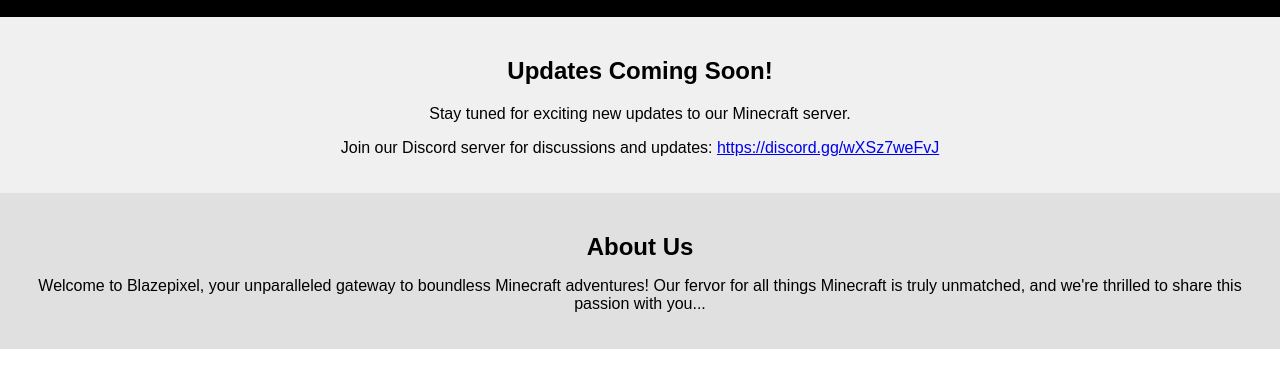
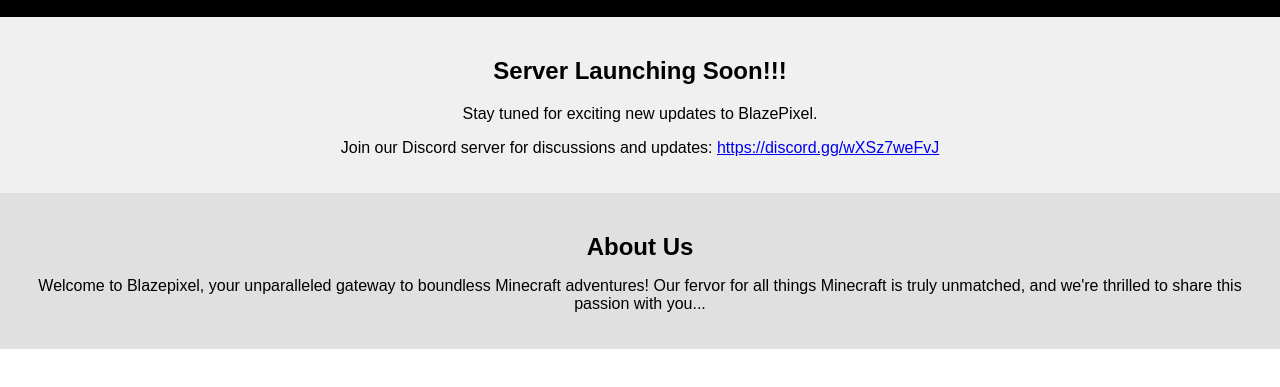
Before and after one commit to Blazepixel2023/blaze, a plain HTML site: page index.html in a window 1280 px wide. Shown: the part 73-460 px from the top of the page. Drawn offline with Linux system fonts and the light colour scheme.

Commit message:
Update index.html

```diff
--- a/index.html
+++ b/index.html
@@ -94,8 +94,8 @@
     </header>
 
     <div class="update-box">
-        <h2>Updates Coming Soon!</h2>
-        <p>Stay tuned for exciting new updates to our Minecraft server.</p>
+        <h2>Server Launching Soon!!!</h2>
+        <p>Stay tuned for exciting new updates to BlazePixel.</p>
         <p>Join our Discord server for discussions and updates: <a href="https://discord.gg/wXSz7weFvJ" target="_blank">https://discord.gg/wXSz7weFvJ</a></p>
     </div>
 
```
